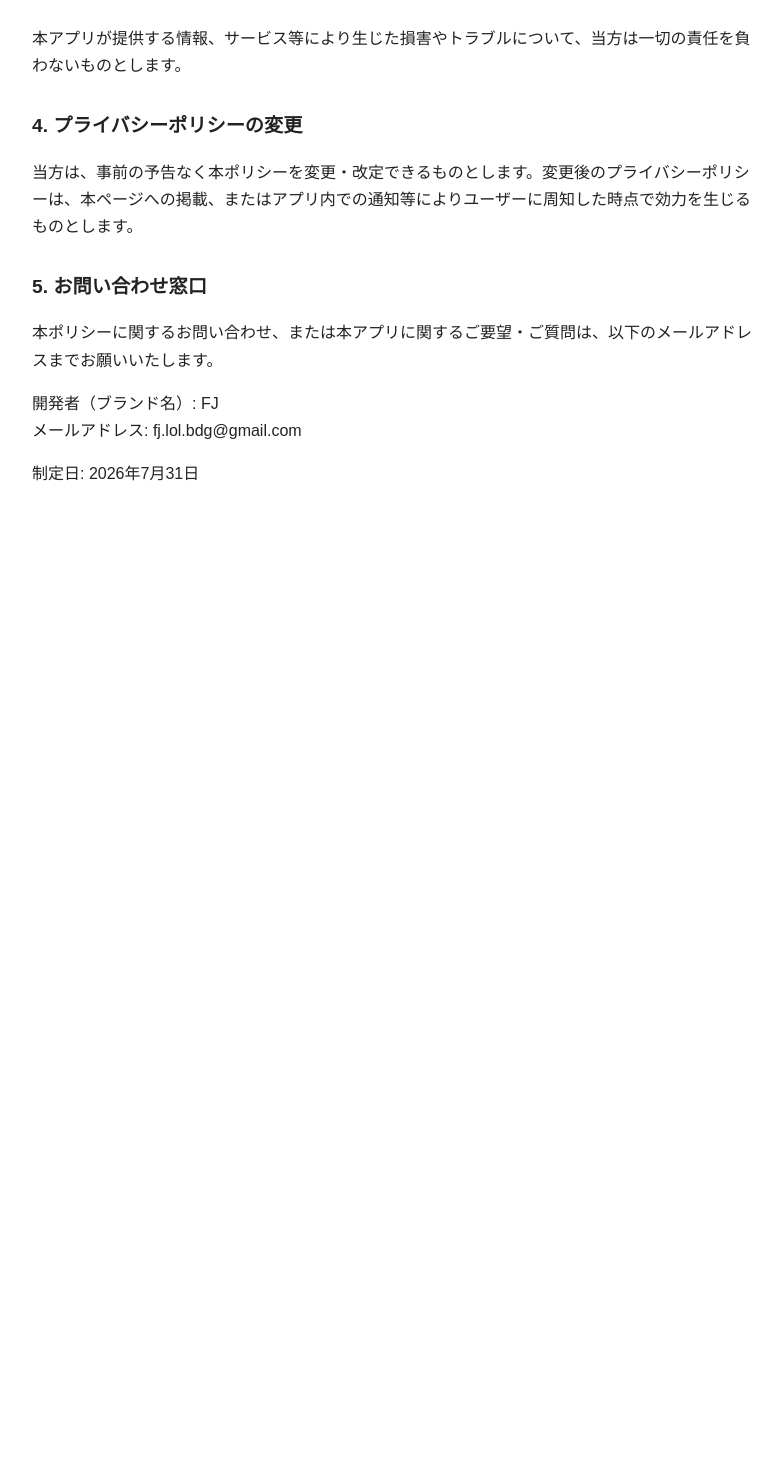
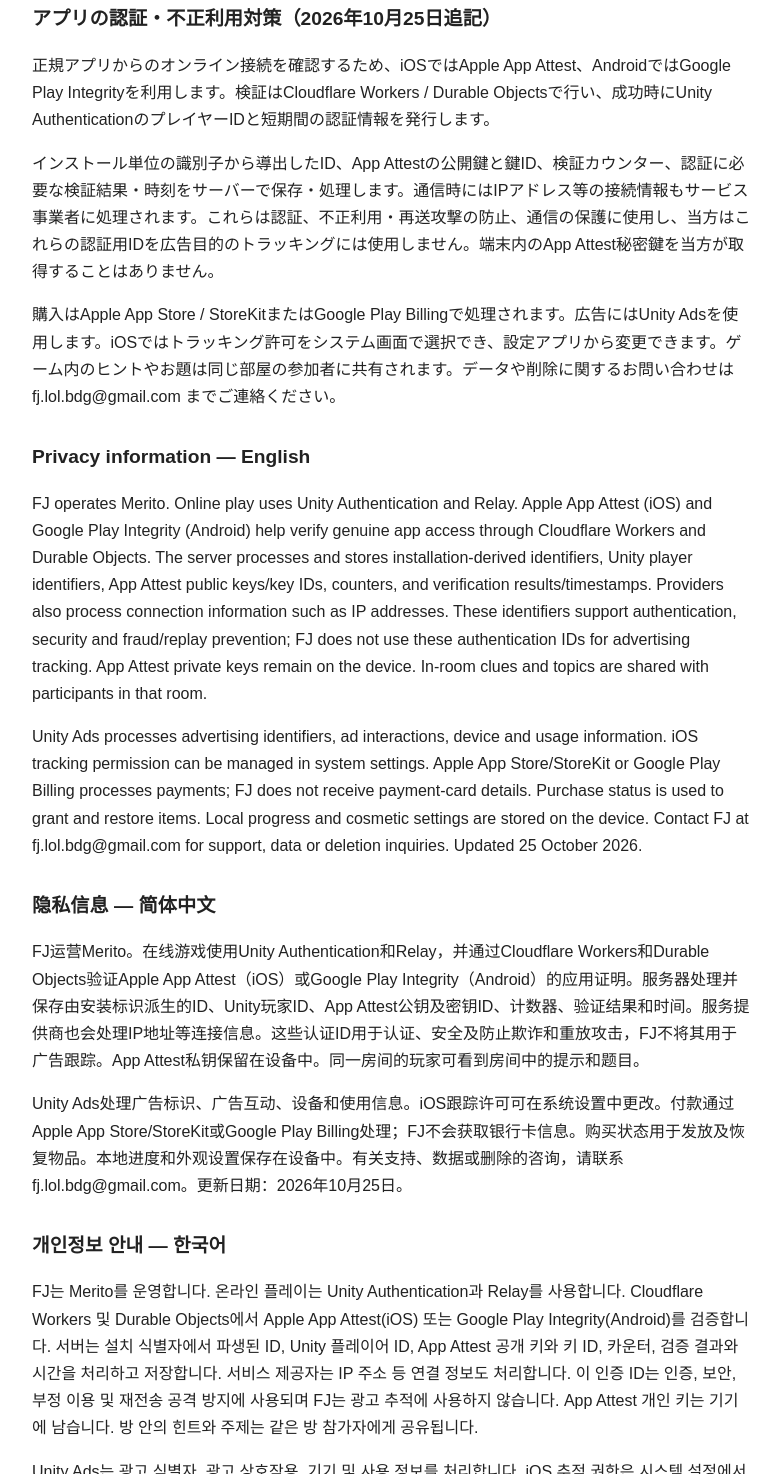
Before and after one commit to fjlolbdg-svg/merito-privacy, a plain HTML site: page index.html in a window 1280 px wide. Shown: the part 1326-2800 px from the top of the page, without its empty margins (248-1030 px from the left). Before the commit the page ends 1837 px from the top, so only its background shows below. Drawn offline with Linux system fonts and the light colour scheme.

Commit message:
Document integrity verification and localized privacy information

```diff
--- a/index.html
+++ b/index.html
@@ -20,10 +20,10 @@
   <p>本アプリでは、ユーザーの氏名、住所、電話番号などの個人を直接特定できる情報を意図的に収集することはありません。ただし、アプリの機能提供や利便性向上のため、以下の情報を取得・利用する場合があります。</p>
 
   <h3>1-1. アプリ内課金に関する情報</h3>
-  <p>本アプリはアプリ内課金機能を提供しています。決済処理は Google Play などのプラットフォームを通じて行われ、当方がユーザーのクレジットカード情報などの金融情報を直接取得・保存することはありません。ただし、購入アイテムの付与や購入状態の確認のため、プラットフォームから提供される注文番号や購入ステータス等の情報を取得する場合があります。</p>
+  <p>本アプリはアプリ内課金機能を提供しています。決済処理は Apple App Store / StoreKit、Google Play などのプラットフォームを通じて行われ、当方がユーザーのクレジットカード情報などの金融情報を直接取得・保存することはありません。ただし、購入アイテムの付与や購入状態の確認のため、プラットフォームから提供される注文番号や購入ステータス等の情報を取得する場合があります。</p>
 
   <h3>1-2. マルチプレイに関する情報</h3>
-  <p>本アプリはマルチプレイ機能を提供しています。機能の性質上、オンライン通信のための識別子（匿名認証により発行されるユーザーID等）、ならびにゲーム内の進行状況や提出内容などが、通信中に他のプレイヤーと共有・処理される場合があります。当方が独自のユーザーデータベースに氏名等を保存することはありません。</p>
+  <p>本アプリはマルチプレイ機能を提供しています。機能の性質上、オンライン通信のための識別子（Unity Authenticationにより発行されるプレイヤーID等）、ならびにゲーム内の進行状況や提出内容などが、通信中に他のプレイヤーと共有・処理される場合があります。当方が独自のユーザーデータベースに氏名等を保存することはありません。</p>
 
   <h3>1-3. 端末内に保存される情報</h3>
   <p>本アプリは、ライフ数、購入済みアイテム、装備状態などのゲーム進行情報を、ユーザーの端末内（アプリの保存領域）に保存します。</p>
@@ -44,6 +44,19 @@
     <li>Unity Gaming Services（Authentication / Relay 等）（Unity Technologies）</li>
   </ul>
 
+<h2 id="integrity">アプリの認証・不正利用対策（2026年10月25日追記）</h2>
+<p>正規アプリからのオンライン接続を確認するため、iOSではApple App Attest、AndroidではGoogle Play Integrityを利用します。検証はCloudflare Workers / Durable Objectsで行い、成功時にUnity AuthenticationのプレイヤーIDと短期間の認証情報を発行します。</p>
+<p>インストール単位の識別子から導出したID、App Attestの公開鍵と鍵ID、検証カウンター、認証に必要な検証結果・時刻をサーバーで保存・処理します。通信時にはIPアドレス等の接続情報もサービス事業者に処理されます。これらは認証、不正利用・再送攻撃の防止、通信の保護に使用し、当方はこれらの認証用IDを広告目的のトラッキングには使用しません。端末内のApp Attest秘密鍵を当方が取得することはありません。</p>
+<p>購入はApple App Store / StoreKitまたはGoogle Play Billingで処理されます。広告にはUnity Adsを使用します。iOSではトラッキング許可をシステム画面で選択でき、設定アプリから変更できます。ゲーム内のヒントやお題は同じ部屋の参加者に共有されます。データや削除に関するお問い合わせは fj.lol.bdg@gmail.com までご連絡ください。</p>
+<h2 lang="en">Privacy information — English</h2>
+<p lang="en">FJ operates Merito. Online play uses Unity Authentication and Relay. Apple App Attest (iOS) and Google Play Integrity (Android) help verify genuine app access through Cloudflare Workers and Durable Objects. The server processes and stores installation-derived identifiers, Unity player identifiers, App Attest public keys/key IDs, counters, and verification results/timestamps. Providers also process connection information such as IP addresses. These identifiers support authentication, security and fraud/replay prevention; FJ does not use these authentication IDs for advertising tracking. App Attest private keys remain on the device. In-room clues and topics are shared with participants in that room.</p>
+<p lang="en">Unity Ads processes advertising identifiers, ad interactions, device and usage information. iOS tracking permission can be managed in system settings. Apple App Store/StoreKit or Google Play Billing processes payments; FJ does not receive payment-card details. Purchase status is used to grant and restore items. Local progress and cosmetic settings are stored on the device. Contact FJ at fj.lol.bdg@gmail.com for support, data or deletion inquiries. Updated 25 October 2026.</p>
+<h2 lang="zh-Hans">隐私信息 — 简体中文</h2>
+<p lang="zh-Hans">FJ运营Merito。在线游戏使用Unity Authentication和Relay，并通过Cloudflare Workers和Durable Objects验证Apple App Attest（iOS）或Google Play Integrity（Android）的应用证明。服务器处理并保存由安装标识派生的ID、Unity玩家ID、App Attest公钥及密钥ID、计数器、验证结果和时间。服务提供商也会处理IP地址等连接信息。这些认证ID用于认证、安全及防止欺诈和重放攻击，FJ不将其用于广告跟踪。App Attest私钥保留在设备中。同一房间的玩家可看到房间中的提示和题目。</p>
+<p lang="zh-Hans">Unity Ads处理广告标识、广告互动、设备和使用信息。iOS跟踪许可可在系统设置中更改。付款通过Apple App Store/StoreKit或Google Play Billing处理；FJ不会获取银行卡信息。购买状态用于发放及恢复物品。本地进度和外观设置保存在设备中。有关支持、数据或删除的咨询，请联系 fj.lol.bdg@gmail.com。更新日期：2026年10月25日。</p>
+<h2 lang="ko">개인정보 안내 — 한국어</h2>
+<p lang="ko">FJ는 Merito를 운영합니다. 온라인 플레이는 Unity Authentication과 Relay를 사용합니다. Cloudflare Workers 및 Durable Objects에서 Apple App Attest(iOS) 또는 Google Play Integrity(Android)를 검증합니다. 서버는 설치 식별자에서 파생된 ID, Unity 플레이어 ID, App Attest 공개 키와 키 ID, 카운터, 검증 결과와 시간을 처리하고 저장합니다. 서비스 제공자는 IP 주소 등 연결 정보도 처리합니다. 이 인증 ID는 인증, 보안, 부정 이용 및 재전송 공격 방지에 사용되며 FJ는 광고 추적에 사용하지 않습니다. App Attest 개인 키는 기기에 남습니다. 방 안의 힌트와 주제는 같은 방 참가자에게 공유됩니다.</p>
+<p lang="ko">Unity Ads는 광고 식별자, 광고 상호작용, 기기 및 사용 정보를 처리합니다. iOS 추적 권한은 시스템 설정에서 변경할 수 있습니다. 결제는 Apple App Store/StoreKit 또는 Google Play Billing에서 처리하며 FJ는 결제 카드 정보를 받지 않습니다. 구매 상태는 아이템 지급과 복원에 사용됩니다. 로컬 진행 상황과 꾸미기 설정은 기기에 저장됩니다. 지원, 데이터 또는 삭제 관련 문의: fj.lol.bdg@gmail.com. 업데이트: 2026년 10월 25일.</p>
   <h2>3. 免責事項</h2>
   <p>本アプリが提供する情報、サービス等により生じた損害やトラブルについて、当方は一切の責任を負わないものとします。</p>
 
```
